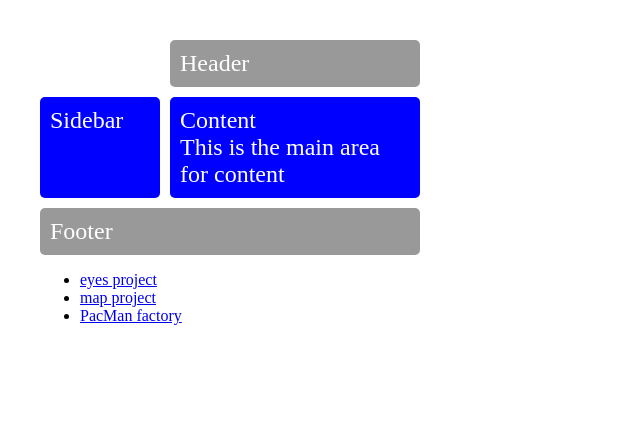
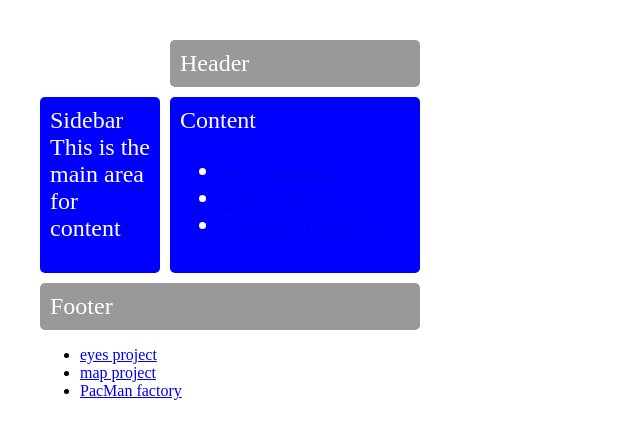
Before and after one commit to joanne-dehnbostel/joanne-dehnbostel.github.io, a Jekyll site: the page Projects/index.html, which Jekyll copies as it is, in a window 1280 px wide. Shown: the top 439 px of the page, without its empty margins (0-640 px from the left). Built offline with Jekyll 4.4.1, drawn with Linux system fonts in a browser that asks for light colours.

Commit message:
Update index.html

```diff
--- a/Projects/index.html
+++ b/Projects/index.html
@@ -9,9 +9,14 @@
 <body id="main">
     <div class="wrapper">
         <div class="box header">Header</div>
-        <div class="box sidebar">Sidebar</div>
+        <div class="box sidebar">Sidebar
+	    <br /> This is the main area for content</div>
         <div class="box content">Content
-            <br /> This is the main area for content</div>
+            <br /> <ul class="Project">
+	<li><a href="https://joanne-dehnbostel.github.io/I-will-be-watching-you.io/">eyes project</a></li>
+	<li><a href="https://joanne-dehnbostel.github.io/thepathtoharvard/">map project</a></li>
+	<li><a href="https://joanne-dehnbostel.github.io/pacmangame/">PacMan factory</a></li>
+</ul></div>
         <div class="box footer">Footer</div>
     </div>
 </body>
```
